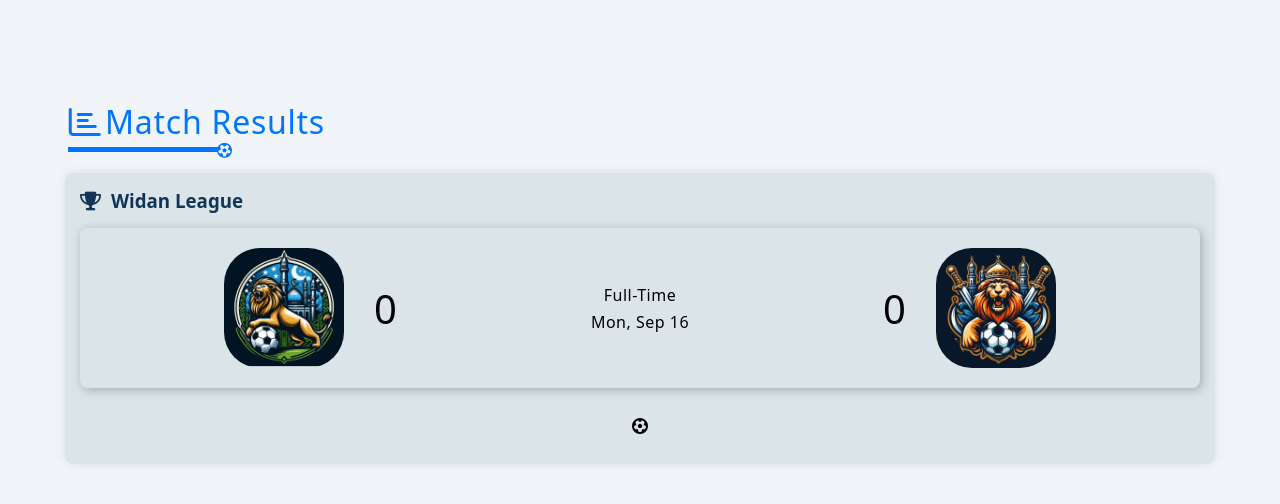
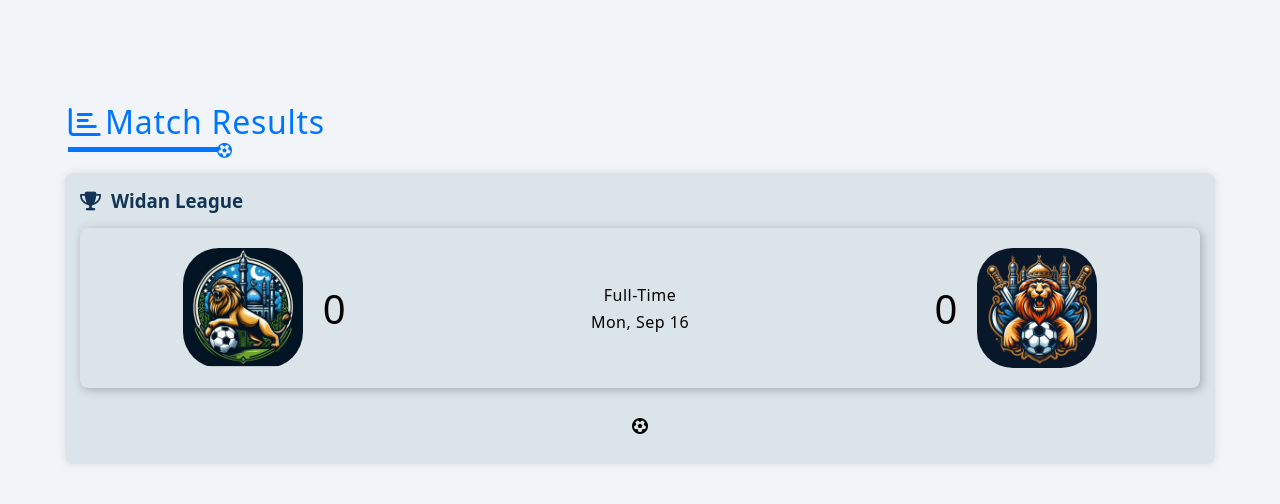
Before and after one commit to YoussefBouhdyd/OpikSb3, a plain HTML site: page index.html in a window 1280 px wide. Both pictures are taken after a click on the link "Save". Drawn offline with Linux system fonts and the light colour scheme.

Commit message:
fix some bugs

```diff
--- a/css/style.css
+++ b/css/style.css
@@ -357,8 +357,8 @@ a {
 .result .results {
     display: flex;
     align-items: center;
-    justify-content: space-evenly;
-    padding: 20px 0 20px 0;
+    justify-content: space-around;
+    padding: 20px 5px;
     border-radius: 8px;
     box-shadow: 2px 2px 10px 0 #2531364f;
     margin-bottom: 20px;
@@ -367,13 +367,13 @@ a {
 .result .results .team1-result{
     display: flex;
     align-items: center;
-    gap: 30px;
+    gap: 20px;
 }
 
 .result .results .team2-result{
     display: flex;
     align-items: center;
-    gap: 30px;
+    gap: 20px;
     flex-direction: row-reverse;
 }
 
```
